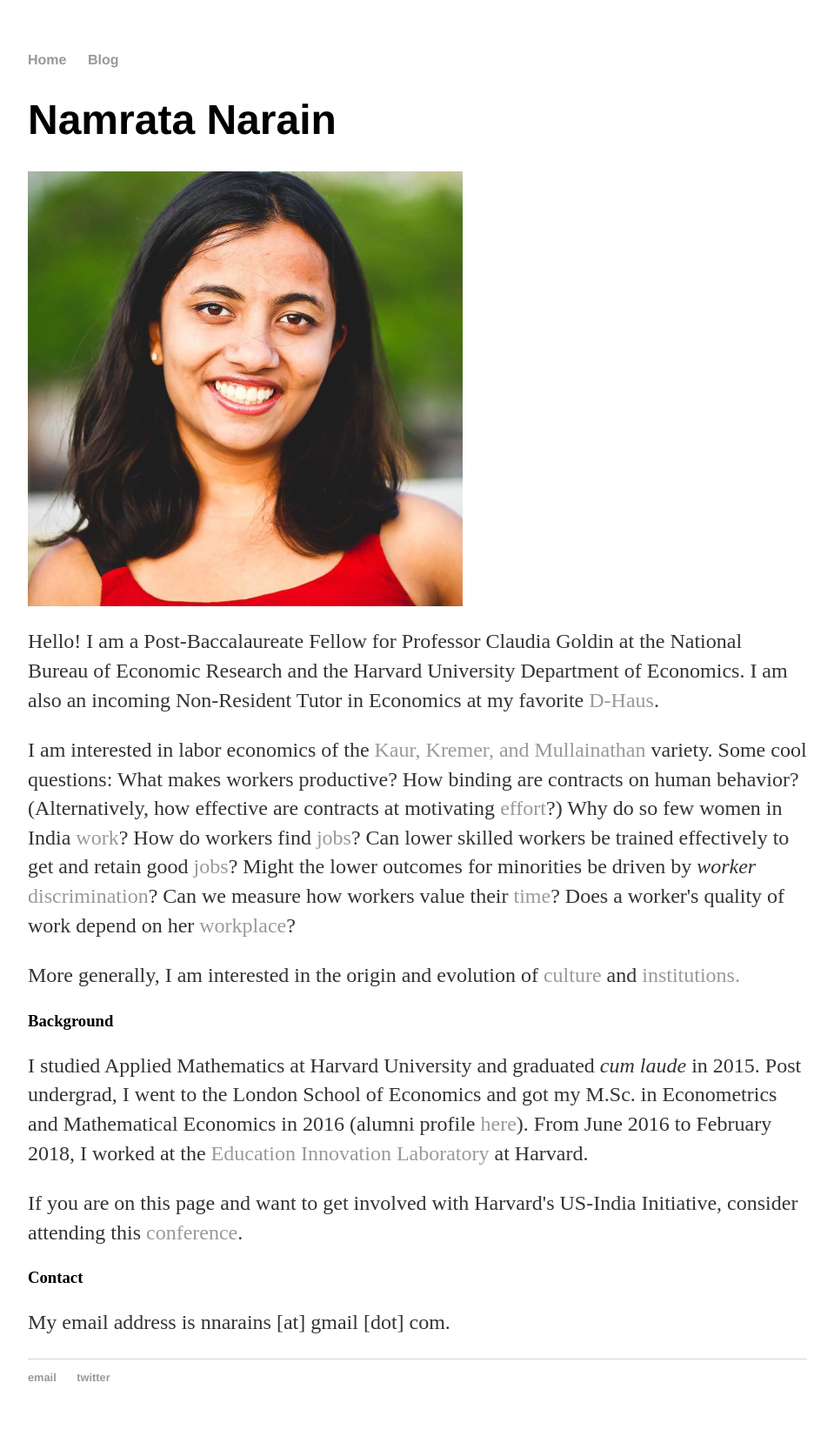
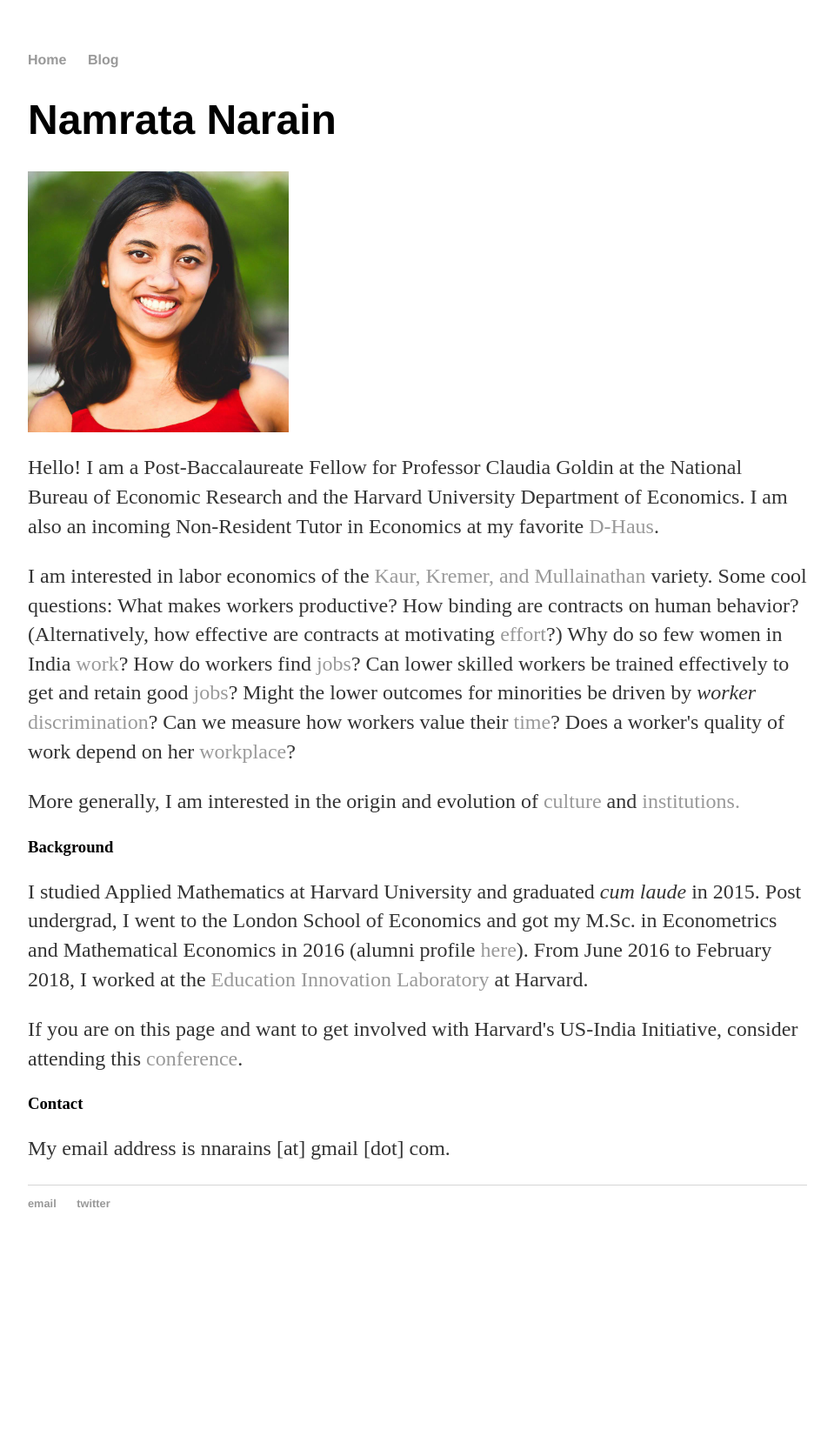
Before and after one commit to namsaxena/namsaxena.github.io, a Jekyll site: the page index.html, which Jekyll copies as it is, in a window 1280 px wide. Shown: the whole page at 87% size, without its empty margins (160-1119 px from the left). Built offline with Jekyll 4.4.1, drawn with Linux system fonts in a browser that asks for light colours; after the commit the page ends 1451 px from its top, so only the background shows below that.

Commit message:
Update index.html

```diff
--- a/index.html
+++ b/index.html
@@ -17,7 +17,7 @@
 	 	 <div class="binder">
 
 			<h1> Namrata Narain </h1>
-			 <img src="https://namsaxena.github.io/images/Narain_Picture.jpg" width = "500" height = "500" align="top"/>
+			 <img src="https://namsaxena.github.io/images/Narain_Picture.jpg" width = "300" height = "300" align="top"/><br clear="left" />
 			<p> Hello! I am a Post-Baccalaureate Fellow for Professor Claudia Goldin at the National Bureau of Economic Research and the Harvard University Department of Economics.
 			I am also an incoming Non-Resident Tutor in Economics at my favorite <a href="https://dunster.harvard.edu/">D-Haus</a>.
 			</p>
```
